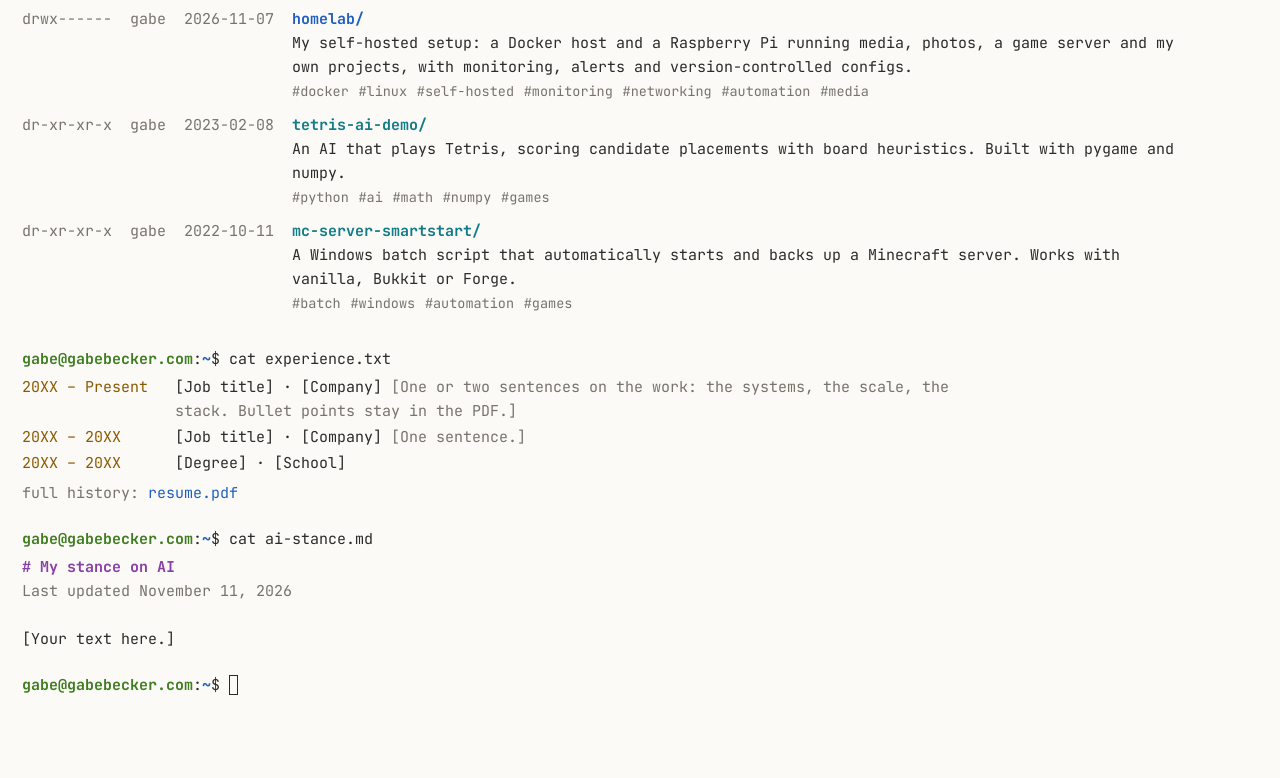
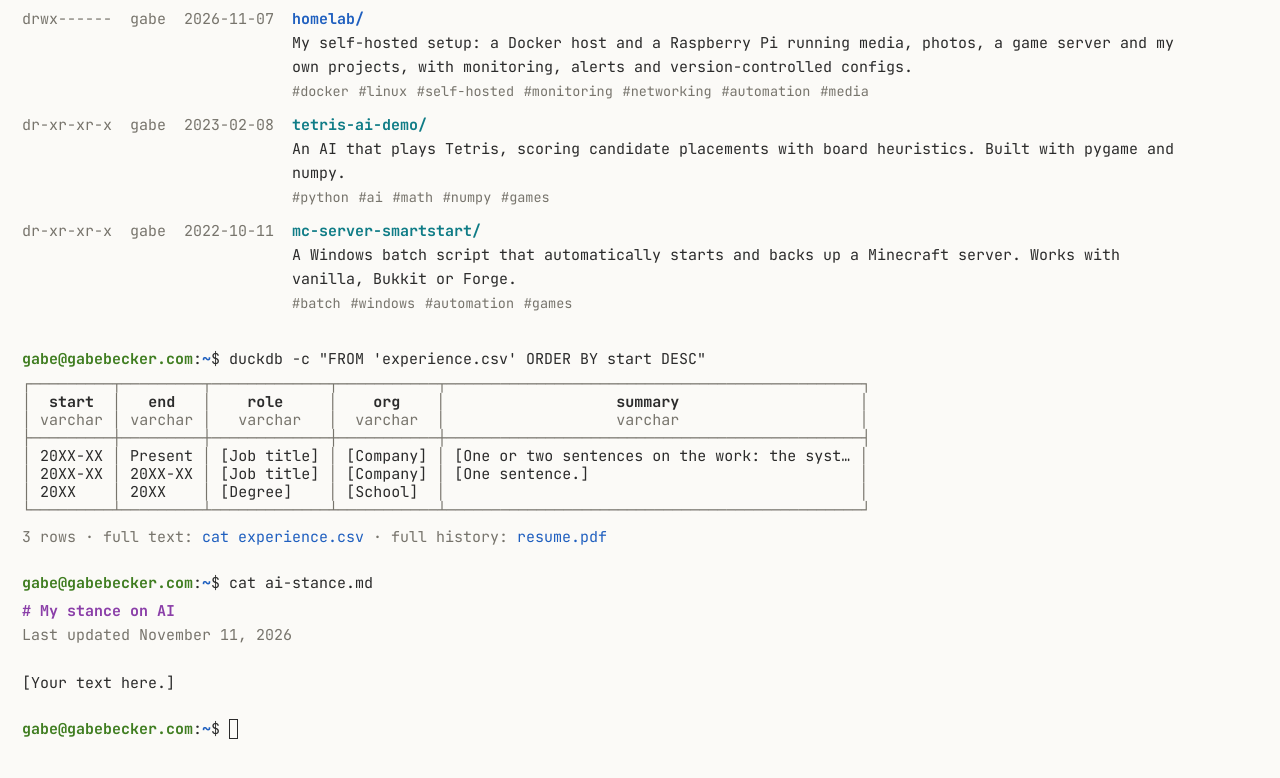
Before and after one commit to GabeBecker2048/GabeBecker2048.github.io, a plain HTML site: page terminal/index.html in a window 1280 px wide. Shown: the part 930-1708 px from the top of the page. Drawn offline with Linux system fonts and the light colour scheme.

Commit message:
Title: Data Engineer; terminal shows experience as a DuckDB query
- Home page title, meta tags and profile now say Data Engineer
- Experience entries mark up job-title, org, start and end separately
- Terminal builds experience.csv from them: the scripted session runs
  duckdb -c "FROM 'experience.csv' ORDER BY start DESC" (duckbox table),
  cat experience.csv prints the raw CSV, and a duckdb command is added

```diff
--- a/index.html
+++ b/index.html
@@ -3,11 +3,11 @@
 <head>
 <meta charset="utf-8">
 <meta name="viewport" content="width=device-width, initial-scale=1">
-<title>Gabe Becker · Backend Software Engineer</title>
-<meta name="description" content="Gabe Becker, backend software engineer. Open-source Python projects, experience and résumé.">
+<title>Gabe Becker · Data Engineer</title>
+<meta name="description" content="Gabe Becker, data engineer. Open-source Python projects, experience and résumé.">
 <link rel="canonical" href="https://gabebecker.com/">
 <meta property="og:type" content="website">
-<meta property="og:title" content="Gabe Becker · Backend Software Engineer">
+<meta property="og:title" content="Gabe Becker · Data Engineer">
 <meta property="og:description" content="Open-source Python projects, experience and résumé.">
 <meta property="og:url" content="https://gabebecker.com/">
 <meta property="og:image" content="https://avatars.githubusercontent.com/u/78775796?v=4">
@@ -22,7 +22,7 @@
   <aside class="profile">
     <img class="avatar" src="https://avatars.githubusercontent.com/u/78775796?v=4" alt="">
     <h1>Gabe Becker</h1>
-    <p class="role">Backend Software Engineer</p>
+    <p class="role">Data Engineer</p>
     <a class="btn primary" href="/resume.pdf">Résumé (PDF)</a>
     <button class="printlink" onclick="print()">Print this page</button>
     <div class="ext">
@@ -53,7 +53,7 @@
   <div>
     <section id="about">
       <h2 class="section-h">About</h2>
-      <p class="lead">[A few friendly sentences, longer than a résumé summary: what you like building, how you got into backend work, what you're looking for next.]</p>
+      <p class="lead">[A few friendly sentences, longer than a résumé summary: what you like building, how you got into data engineering, what you're looking for next.]</p>
       <div class="now" id="now"><b>Currently:</b> [what you're working on or learning, e.g. "shipping anchorless 1.x"]</div>
     </section>
 
@@ -64,17 +64,19 @@
 
     <section id="experience">
       <h2 class="section-h">Experience</h2>
+      <!-- Each entry: job-title, org, start, end (YYYY-MM or YYYY; end can be "Present") and an optional <p>.
+           The terminal turns these into experience.csv, so keep the class names. -->
       <div class="xp">
         <div class="job">
-          <div class="head"><b>[Job title] · [Company]</b><span class="when">20XX – Present</span></div>
+          <div class="head"><b><span class="job-title">[Job title]</span> · <span class="org">[Company]</span></b><span class="when"><span class="start">20XX-XX</span> – <span class="end">Present</span></span></div>
           <p>[One or two sentences on the work: the systems, the scale, the stack. Bullet points stay in the PDF.]</p>
         </div>
         <div class="job">
-          <div class="head"><b>[Job title] · [Company]</b><span class="when">20XX – 20XX</span></div>
+          <div class="head"><b><span class="job-title">[Job title]</span> · <span class="org">[Company]</span></b><span class="when"><span class="start">20XX-XX</span> – <span class="end">20XX-XX</span></span></div>
           <p>[One sentence.]</p>
         </div>
         <div class="job">
-          <div class="head"><b>[Degree] · [School]</b><span class="when">20XX – 20XX</span></div>
+          <div class="head"><b><span class="job-title">[Degree]</span> · <span class="org">[School]</span></b><span class="when"><span class="start">20XX</span> – <span class="end">20XX</span></span></div>
         </div>
       </div>
       <p class="note">The full history is in my <a href="/resume.pdf">résumé (PDF)</a>.</p>
--- a/terminal/index.html
+++ b/terminal/index.html
@@ -76,10 +76,8 @@
   .tp-menu input { accent-color:var(--green); }
   .tp-c { margin-left:auto; color:var(--dim); }
 
-  /* experience */
-  .xp { display:grid; grid-template-columns:auto 1fr; column-gap:3ch; row-gap:2px; }
-  .xp .when { color:var(--yellow); white-space:nowrap; }
-  .xp .what { max-width:90ch; }
+  /* experience: duckdb box table */
+  .duck { white-space:pre; overflow-x:auto; line-height:1.2; } /* box-drawing glyphs are 1.2em tall: taller lines leave gaps */
 
   /* live prompt */
   #live { position:relative; }
@@ -104,7 +102,6 @@
   @media (max-width:700px) {
     body { font-size:13.5px; } #term { padding-left:12px; padding-right:12px; }
     .ls { grid-template-columns:auto 1fr; } .ls .perm, .ls .own { display:none; } .ls .more { grid-column:1 / -1; }
-    .xp { grid-template-columns:1fr; } .xp .what { margin-bottom:8px; }
     #tmux .clock { display:none; }
   }
 </style>
@@ -121,7 +118,7 @@
     <div class="line"><span class="ps"></span> <span class="cmdtext"></span><span class="lsctl pending"><input id="q" type="search" placeholder="type to filter" aria-label="Filter projects" autocomplete="off" spellcheck="false"> <span id="tags"></span></span></div>
     <div class="o" id="o-ls"></div>
   </div>
-  <div class="blk pending" id="experience" data-win="2" data-cmd="cat experience.txt"><div class="line"><span class="ps"></span> <span class="cmdtext"></span></div><div class="o" id="o-xp"></div></div>
+  <div class="blk pending" id="experience" data-win="2" data-cmd="duckdb -c &quot;FROM 'experience.csv' ORDER BY start DESC&quot;"><div class="line"><span class="ps"></span> <span class="cmdtext"></span></div><div class="o" id="o-xp"></div></div>
   <div class="blk pending" id="ai" data-win="3" data-cmd="cat ai-stance.md"><div class="line"><span class="ps"></span> <span class="cmdtext"></span></div><div class="o" id="o-ai"></div></div>
 
   <div id="out"></div>
@@ -160,9 +157,11 @@ async function readHome() {
     about: norm(d.querySelector("#about .lead")?.textContent),
     now: norm(d.querySelector("#now")?.textContent),
     jobs: [...d.querySelectorAll("#experience .job")].map(j => ({
-      title: norm(j.querySelector(".head b")?.textContent),
-      when: norm(j.querySelector(".when")?.textContent),
-      text: norm(j.querySelector("p")?.textContent),
+      start: norm(j.querySelector(".start")?.textContent),
+      end: norm(j.querySelector(".end")?.textContent),
+      role: norm(j.querySelector(".job-title")?.textContent),
+      org: norm(j.querySelector(".org")?.textContent),
+      summary: norm(j.querySelector("p")?.textContent),
     })),
   };
 }
@@ -183,7 +182,7 @@ const failed = (file, href) => `<span class="r">cat: ${file}: could not read it.
 // ---------- renderers ----------
 const IDENTICON = [".###.", ".#.#.", "..#..", ".....", ".#.#."]; // GabeBecker2048's GitHub avatar
 async function neofetch() {
-  let h; try { h = await readHome(); } catch { h = { role: "Backend Software Engineer", skills: [] }; }
+  let h; try { h = await readHome(); } catch { h = { role: "Data Engineer", skills: [] }; }
   const art = IDENTICON.join("").split("").map(c => `<span class="${c === "#" ? "on" : ""}"></span>`).join("");
   const active = PROJECTS.filter(p => p.status === "active").length;
   const row = (k, v) => `<div><span class="k">${k}</span>: ${v}</div>`;
@@ -205,12 +204,41 @@ async function aboutTxt() {
   try { const h = await readHome(); return `<div class="txt">${esc(h.about)}\n\n<span class="y">${esc(h.now.split(":")[0])}:</span>${esc(h.now.slice(h.now.indexOf(":") + 1))}</div>`; }
   catch { return failed("about.txt", "/#about"); }
 }
-async function experienceTxt() {
+// experience.csv is built from the Experience section of the home page.
+const XP_COLS = ["start", "end", "role", "org", "summary"];
+const XP_QUERY = `duckdb -c "FROM 'experience.csv' ORDER BY start DESC"`;
+const csvCell = v => (/[",\n]/.test(v) ? `"${v.replace(/"/g, '""')}"` : v);
+async function experienceCsv() {
   try {
     const h = await readHome();
-    return `<div class="xp">${h.jobs.map(j => `<div class="when">${esc(j.when)}</div><div class="what">${esc(j.title)}${j.text ? `\n<span class="dim">${esc(j.text)}</span>` : ""}</div>`).join("")}</div>
-      <div class="dim" style="margin-top:6px">full history: <a href="${RESUME}">resume.pdf</a></div>`;
-  } catch { return failed("experience.txt", "/#experience"); }
+    return `<div class="txt">${esc([XP_COLS.join(","), ...h.jobs.map(j => XP_COLS.map(c => csvCell(j[c] || "")).join(","))].join("\n"))}</div>`;
+  } catch { return failed("experience.csv", "/#experience"); }
+}
+// Draws rows the way the DuckDB CLI does (duckbox): names, types, then values.
+function duckbox(rows, cols, maxW = 44) {
+  const cut = v => (v.length > maxW ? v.slice(0, maxW - 1) + "…" : v);
+  const data = rows.map(r => cols.map(c => cut(r[c] || "")));
+  const w = cols.map((c, i) => Math.max(c.length, "varchar".length, ...data.map(r => r[i].length)));
+  const center = (s, n) => { const l = Math.floor((n - s.length) / 2); return " ".repeat(l) + s + " ".repeat(n - s.length - l); };
+  const rule = (l, m, r) => `<span class="dim">${l + w.map(n => "─".repeat(n + 2)).join(m) + r}</span>`;
+  const bar = `<span class="dim">│</span>`;
+  const row = (cells, wrap) => bar + cells.map(c => " " + wrap(c) + " ").join(bar) + bar;
+  return [
+    rule("┌", "┬", "┐"),
+    row(cols.map((c, i) => center(c, w[i])), s => `<span class="bold">${esc(s)}</span>`),
+    row(cols.map((c, i) => center("varchar", w[i])), s => `<span class="dim">${esc(s)}</span>`),
+    rule("├", "┼", "┤"),
+    ...data.map(r => row(r.map((v, i) => v.padEnd(w[i])), esc)),
+    rule("└", "┴", "┘"),
+  ].join("\n");
+}
+async function experienceTable() {
+  try {
+    const h = await readHome();
+    const jobs = [...h.jobs].sort((a, b) => b.start.localeCompare(a.start));
+    return `<div class="duck">${duckbox(jobs, XP_COLS)}</div>
+      <div class="dim" style="margin-top:6px">${jobs.length} rows · full text: ${run("cat experience.csv")} · full history: <a href="${RESUME}">resume.pdf</a></div>`;
+  } catch { return failed("experience.csv", "/#experience"); }
 }
 async function aiTxt() {
   try { return `<div class="txt">${await readAI()}</div>`; } catch { return failed("ai-stance.md", "/ai/"); }
@@ -256,7 +284,7 @@ const RENDER = {
     });
     document.querySelector(".lsctl").classList.remove("pending");
   },
-  "cat experience.txt": async () => ($("o-xp").innerHTML = await experienceTxt()),
+  [XP_QUERY]: async () => ($("o-xp").innerHTML = await experienceTable()),
   "cat ai-stance.md": async () => ($("o-ai").innerHTML = await aiTxt()),
 };
 
@@ -295,7 +323,7 @@ const block = html => emit(html, "o");
 const echo = line => { const div = document.createElement("div"); div.className = "line"; div.style.marginTop = "6px"; div.innerHTML = `${PS1} ${esc(line)}`; out.appendChild(div); };
 
 const SLUGS = PROJECTS.map(p => p.slug);
-const FILES = ["about.txt", "experience.txt", "ai-stance.md", "projects/"];
+const FILES = ["about.txt", "experience.csv", "ai-stance.md", "projects/"];
 const PAGES = { home: "/", about: "/", projects: "/projects/", ai: "/ai/", github: "https://github.com/GabeBecker2048", resume: RESUME };
 const clean = a => (a || "").replace(/^(\.\/|~\/)/, "").replace(/^projects\//, "");
 const bySlug = a => PROJECTS.find(p => p.slug === clean(a).replace(/\/$/, ""));
@@ -317,6 +345,7 @@ const COMMANDS = {
   ${run("ls")} [-l] [projects/]       list files
   ${run("cat about.txt")}               print a file; try ${run("cat chesssnake/README.md")}
   ${run("open chesssnake")}             open a project, or: home, projects, ai, github, resume
+  ${run(XP_QUERY, "duckdb")} -c "&lt;query&gt;"         query experience.csv
   grep &lt;text&gt;                 filter the project list
   tag &lt;name&gt;, ${run("tags")}           filter by tag, list tags
   ${run("whoami")}  ${run("resume")}  ${run("history")}  ${run("clear")}  ${run("exit")}
@@ -335,7 +364,7 @@ const COMMANDS = {
     const f = clean(args[0]);
     if (!f) return print(`<span class="dim">usage: cat &lt;file&gt;  (try ${run("ls")})</span>`);
     if (f === "about.txt") return block(await aboutTxt());
-    if (f === "experience.txt") return block(await experienceTxt());
+    if (f === "experience.csv") return block(await experienceCsv());
     if (f === "ai-stance.md") return block(await aiTxt());
     const m = f.match(/^([^/]+)\/README\.md$/i), p = m && bySlug(m[1]);
     if (p) return block(await readme(p));
@@ -360,6 +389,10 @@ const COMMANDS = {
   },
   tags: () => print(allTags().map(t => `<a href="#" data-run="tag ${esc(t.tag.toLowerCase())}">${esc(t.tag.toLowerCase())}</a><span class="dim">(${t.count})</span>`).join("  ")),
   whoami: async () => block(await neofetch()),
+  duckdb: async args => {
+    if (!/experience\.csv/i.test(args.join(" "))) return print(`<span class="r">Catalog Error:</span> the only table here is experience.csv. Try ${run(XP_QUERY)}`);
+    block(await experienceTable());
+  },
   resume: () => COMMANDS.open(["resume"]),
   history: () => print(hist.map((h, i) => `${String(i + 1).padStart(4)}  ${esc(h)}`).join("\n") || `<span class="dim">(empty)</span>`),
   clear: () => { out.innerHTML = ""; toBottom(); },
@@ -471,7 +504,7 @@ function tick() {
 tick(); setInterval(tick, 15000);
 
 // ---------- touch screens: tappable commands ----------
-$("chips").innerHTML = ["help", "ls -l projects/", "cat about.txt", "cat ai-stance.md", "tags", "whoami", "exit"]
+$("chips").innerHTML = ["help", "ls -l projects/", "cat about.txt", "cat experience.csv", "cat ai-stance.md", "tags", "whoami", "exit"]
   .map(c => `<button data-run="${c}">${c}</button>`).join("");
 
 intro();
```
Also changed, not shown: 1 other file.
